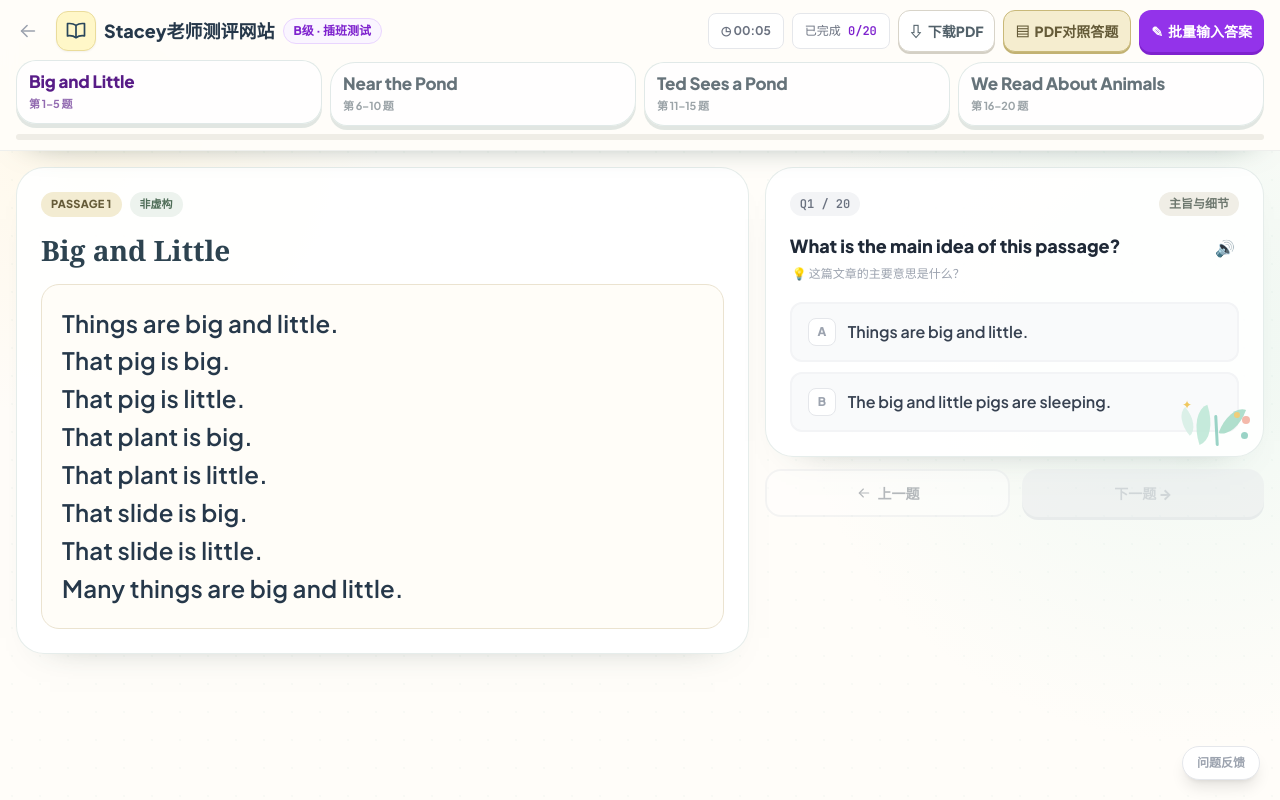
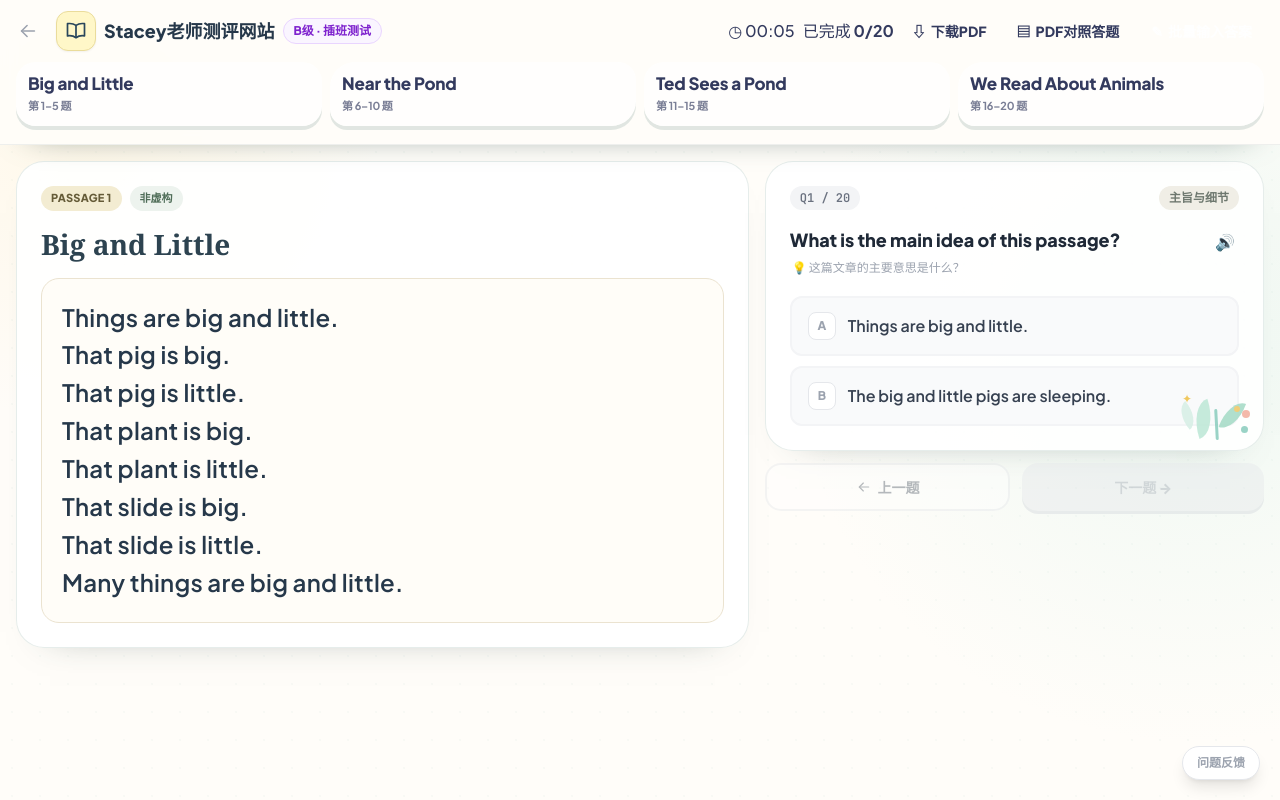
Before and after one commit to sltiti-cmd/raz-test, a React (Vite) app: page /placement/1 in a window 1280 px wide. Built offline with nearby package versions, Linux system fonts and the light colour scheme.

Commit message:
style: unify test header with homepage mint palette

```diff
--- a/src/components/TestHeader.jsx
+++ b/src/components/TestHeader.jsx
@@ -22,12 +22,8 @@ export default function TestHeader({
   const levelClasses = isPurple
     ? 'bg-purple-50 text-purple-700 border-purple-200'
     : 'bg-[#eef5e9] text-[#4e6c56] border-[#d4e3d1]'
-  const batchClasses = isPurple
-    ? 'bg-purple-600 hover:bg-purple-700 shadow-[0_3px_0_#7e22ce]'
-    : 'bg-[#29465b] hover:bg-[#203a4d] shadow-[0_3px_0_#173042]'
-  const activeTabClasses = isPurple
-    ? 'border-purple-300 bg-gradient-to-br from-purple-50 to-white text-purple-900 shadow-[0_5px_0_#c4b5fd] -translate-y-0.5'
-    : 'border-[#8fcfc0] bg-gradient-to-br from-[#edf8f5] to-[#fffdf9] text-[#315d59] shadow-[0_5px_0_#cce9e2] -translate-y-0.5'
+  const batchClasses = 'raz-batch-btn'
+
 
   return (
     <header className="raz-topbar sticky top-0 z-20 border-b border-[#e8e1d2] bg-[#fffdf6]/95 backdrop-blur">
@@ -56,30 +52,30 @@ export default function TestHeader({
           </div>
 
           <div className="grid w-full grid-cols-3 items-center gap-2 sm:flex sm:w-auto sm:justify-end sm:flex-shrink-0">
-            <span className="hidden lg:inline-flex min-h-[36px] items-center rounded-lg border border-gray-200 bg-white px-3 text-xs font-bold text-gray-500">
+            <span className="raz-status-pill hidden lg:inline-flex">
               ◷ {formatTimer(durationSeconds)}
             </span>
-            <span className="hidden sm:inline-flex min-h-[36px] items-center rounded-lg border border-gray-200 bg-white px-3 text-xs font-mono text-gray-500">
-              已完成&nbsp;<strong className={isPurple ? 'text-purple-700' : 'text-[#4e6c56]'}>{answeredCount}/{total}</strong>
+            <span className="raz-status-pill hidden sm:inline-flex">
+              已完成&nbsp;<strong>{answeredCount}/{total}</strong>
             </span>
             <a
               href={pdfSrc}
               download
-              className="raz-tool-btn flex min-h-[42px] items-center justify-center rounded-xl border border-[#d8d4c9] bg-white px-2.5 text-xs sm:text-sm font-black text-[#52616a] shadow-[0_2px_0_#d4d0c5] transition-all hover:bg-[#f4f2ec] active:translate-y-[1px] active:shadow-none whitespace-nowrap"
+              className="raz-tool-btn raz-tool-btn-neutral flex min-h-[42px] items-center justify-center px-2.5 text-xs sm:text-sm font-black whitespace-nowrap"
             >
               <span aria-hidden="true">⇩</span>&nbsp; 下载PDF
             </a>
             <button
               type="button"
               onClick={onOpenPdf}
-              className="raz-tool-btn flex min-h-[42px] items-center justify-center rounded-xl border border-[#c9b979] bg-[#f5edcf] px-3 text-xs sm:text-sm font-black text-[#655b38] shadow-[0_2px_0_#c2b273] transition-all hover:bg-[#eee2b7] active:translate-y-[1px] active:shadow-none whitespace-nowrap"
+              className="raz-tool-btn raz-tool-btn-cream flex min-h-[42px] items-center justify-center px-3 text-xs sm:text-sm font-black whitespace-nowrap"
             >
               <span aria-hidden="true">▤</span>&nbsp; PDF对照答题
             </button>
             <button
               type="button"
               onClick={onBatchInput}
-              className={`raz-tool-btn flex min-h-[42px] items-center justify-center rounded-xl px-3 text-xs sm:text-sm font-black text-white transition-all active:translate-y-[2px] active:shadow-none whitespace-nowrap ${batchClasses}`}
+              className={`raz-tool-btn flex min-h-[42px] items-center justify-center px-3 text-xs sm:text-sm font-black text-white whitespace-nowrap ${batchClasses}`}
             >
               <span aria-hidden="true">✎</span>&nbsp; 批量输入答案
             </button>
@@ -98,11 +94,7 @@ export default function TestHeader({
                 key={passage.id}
                 type="button"
                 onClick={() => onSelectPassage(passageStartIndices[index])}
-                className={`raz-passage-tab min-h-[64px] rounded-xl border px-3 py-2 text-left transition-all active:translate-y-[2px] active:shadow-none ${
-                  isActive
-                    ? activeTabClasses
-                    : 'border-[#e6e0d2] bg-white text-[#66737a] shadow-[0_4px_0_#dedbd2] hover:border-[#d7c982] hover:-translate-y-0.5'
-                }`}
+                className={`raz-passage-tab min-h-[64px] px-3 py-2 text-left ${isActive ? 'is-active' : 'is-idle'}`}
               >
                 <span className="raz-tab-title block text-[15px] lg:text-[17px] leading-tight font-black line-clamp-2">{passage.title}</span>
                 <span className="raz-tab-short block font-black">第{cn}篇</span>
@@ -112,9 +104,9 @@ export default function TestHeader({
           })}
         </nav>
 
-        <div className="mt-2 h-1.5 bg-[#efede6] rounded-full overflow-hidden">
+        <div className="raz-progress-track mt-2">
           <div
-            className={`h-full rounded-full transition-all duration-500 ${isPurple ? 'bg-gradient-to-r from-purple-500 to-purple-300' : 'bg-gradient-to-r from-[#6f9678] to-[#d6c36f]'}`}
+            className="raz-progress-fill"
             style={{ width: `${(answeredCount / total) * 100}%` }}
           />
         </div>
```
